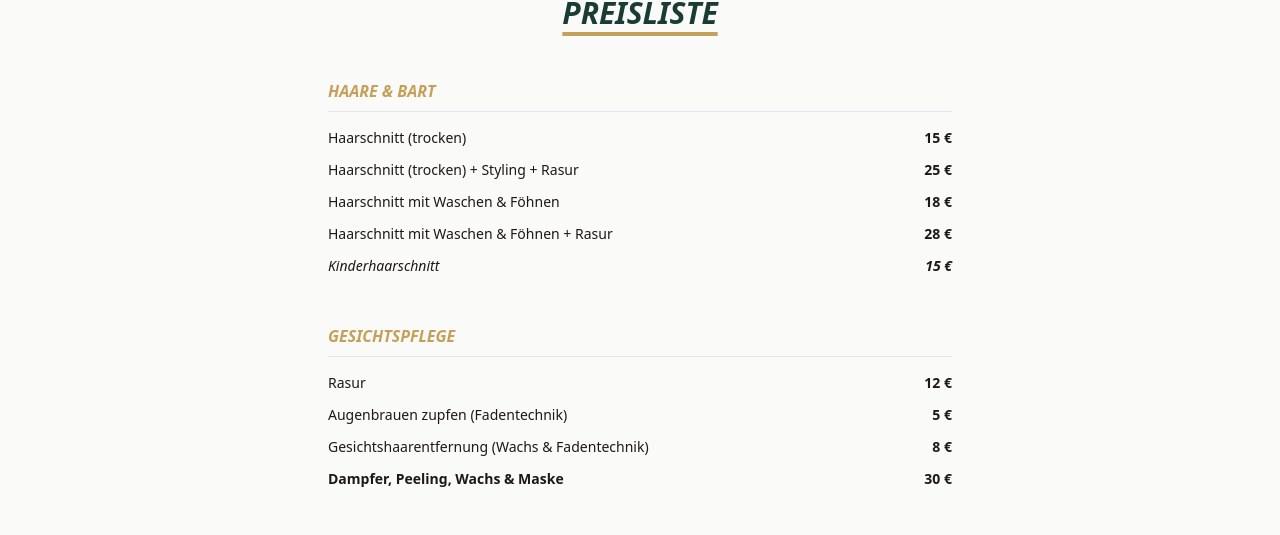
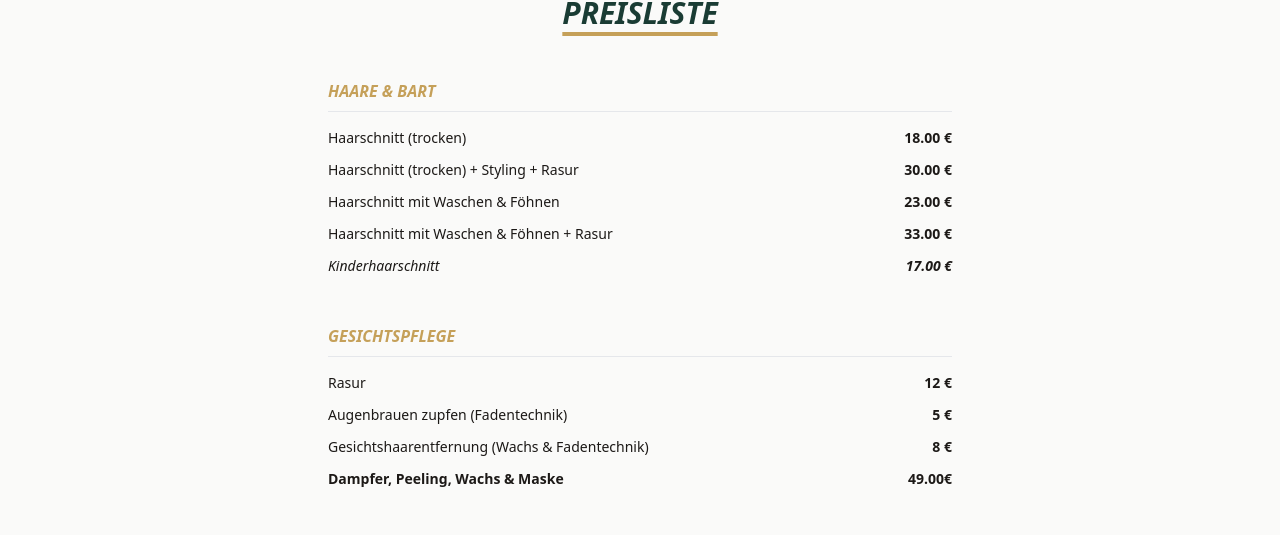
Before and after one commit to abalh101/pro-salon-cottbus, a website built with webpack: page index.html in a window 1280 px wide. Shown: the part 1420-1955 px from the top of the page. Built offline with nearby package versions, Linux system fonts and the light colour scheme.

Commit message:
Update prices index.html

```diff
--- a/index.html
+++ b/index.html
@@ -114,11 +114,11 @@
   <div class="mb-12">
     <h3 class="text-salonGold font-black uppercase italic border-b pb-2 mb-4">Haare & Bart</h3>
     <ul class="space-y-3 text-sm">
-      <li class="flex justify-between"><span>Haarschnitt (trocken)</span><span class="font-bold">15 €</span></li>
-      <li class="flex justify-between"><span>Haarschnitt (trocken) + Styling + Rasur</span><span class="font-bold">25 €</span></li>
-      <li class="flex justify-between"><span>Haarschnitt mit Waschen & Föhnen</span><span class="font-bold">18 €</span></li>
-      <li class="flex justify-between"><span>Haarschnitt mit Waschen & Föhnen + Rasur</span><span class="font-bold">28 €</span></li>
-      <li class="flex justify-between italic"><span>Kinderhaarschnitt</span><span class="font-bold">15 €</span></li>
+      <li class="flex justify-between"><span>Haarschnitt (trocken)</span><span class="font-bold">18.00 €</span></li>
+      <li class="flex justify-between"><span>Haarschnitt (trocken) + Styling + Rasur</span><span class="font-bold">30.00 €</span></li>
+      <li class="flex justify-between"><span>Haarschnitt mit Waschen & Föhnen</span><span class="font-bold">23.00 €</span></li>
+      <li class="flex justify-between"><span>Haarschnitt mit Waschen & Föhnen + Rasur</span><span class="font-bold">33.00 €</span></li>
+      <li class="flex justify-between italic"><span>Kinderhaarschnitt</span><span class="font-bold">17.00 €</span></li>
     </ul>
   </div>
 
@@ -130,7 +130,7 @@
       <li class="flex justify-between"><span>Gesichtshaarentfernung (Wachs & Fadentechnik)</span><span class="font-bold">8 €</span></li>
       <li class="flex justify-between font-semibold">
         <span>Dampfer, Peeling, Wachs & Maske</span>
-        <span class="font-bold">30 €</span>
+        <span class="font-bold">49.00€</span>
       </li>
     </ul>
   </div>
```
